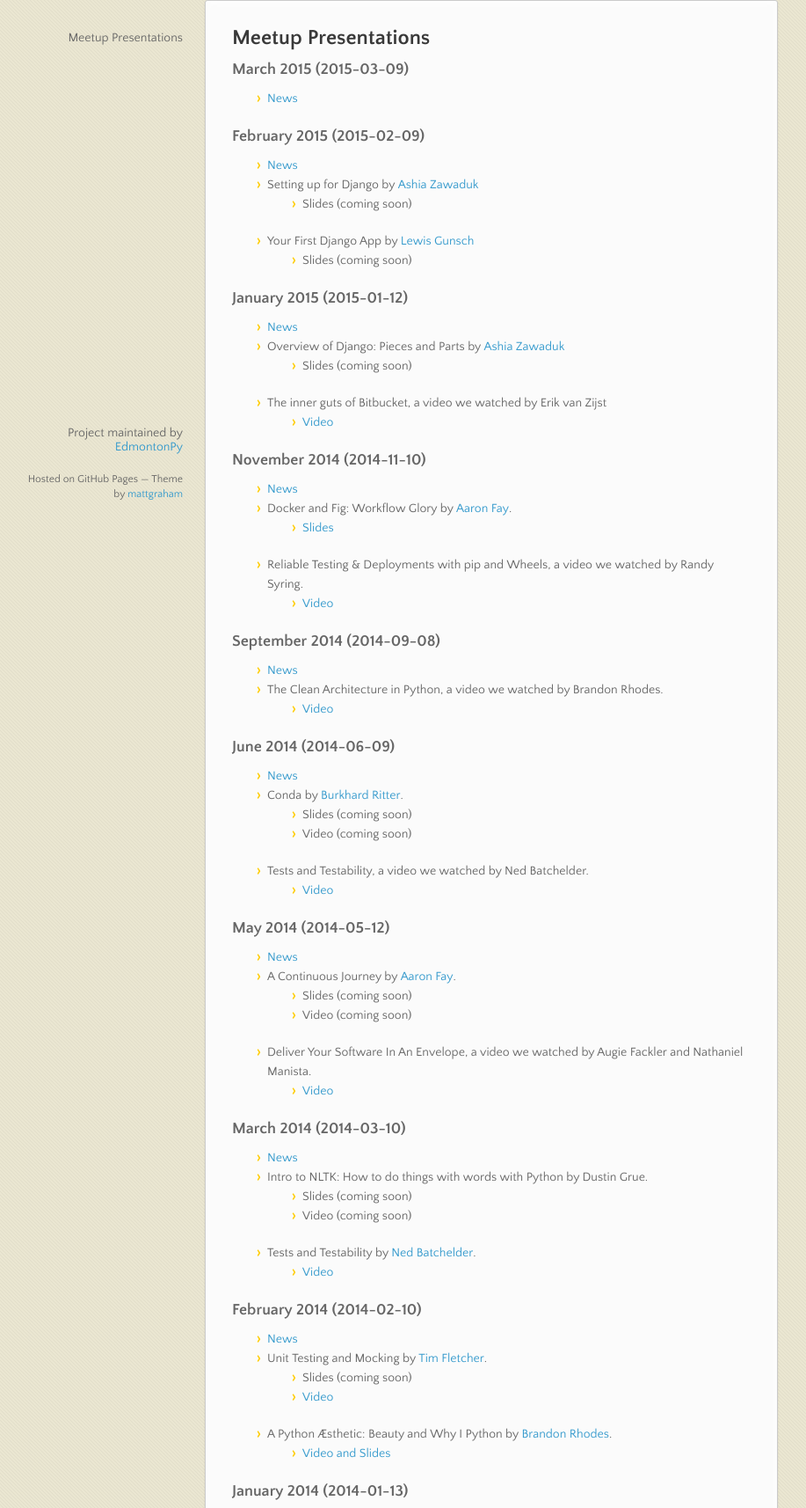
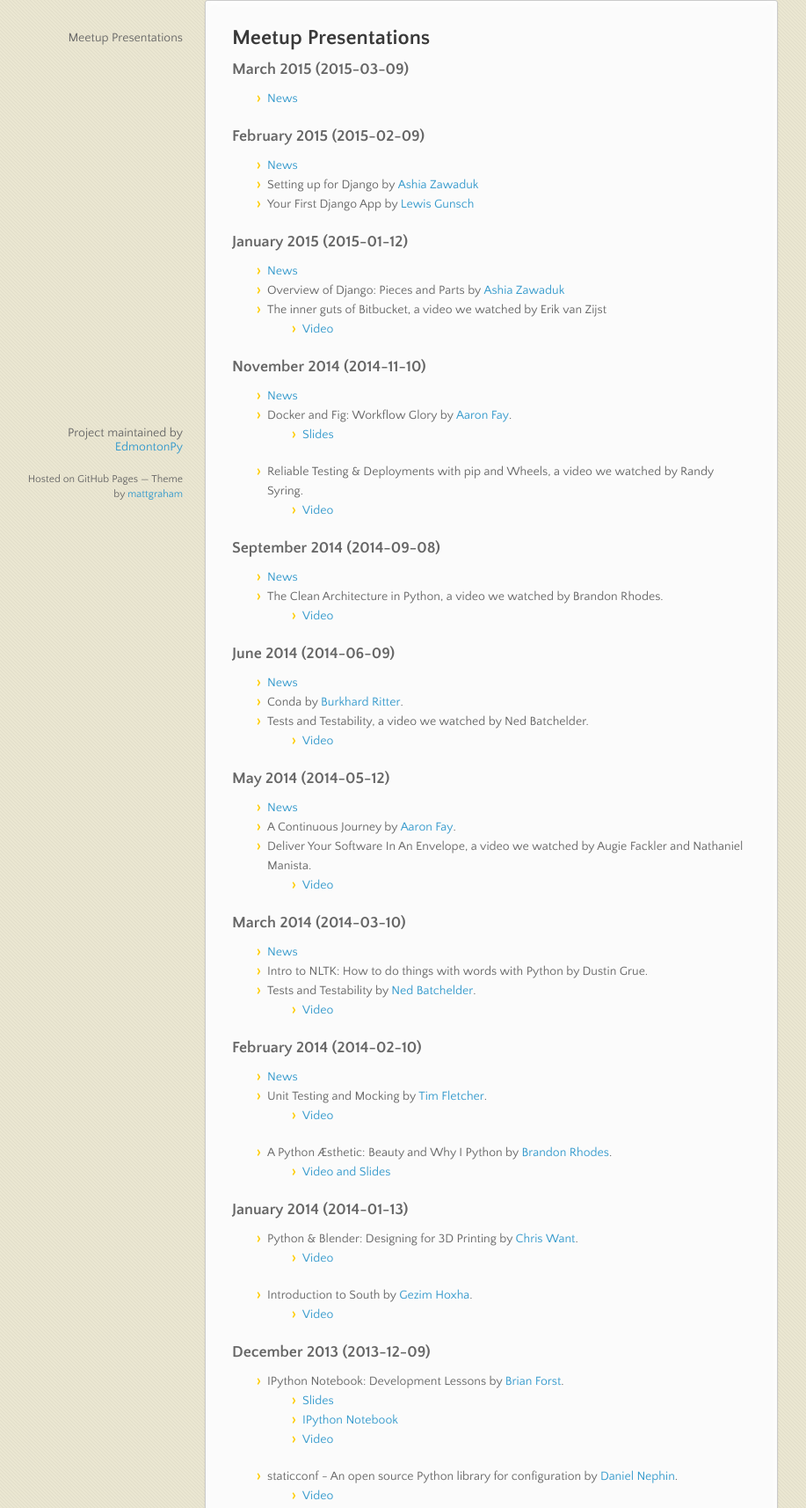
Before and after one commit to MinchinWeb/presentations, a plain HTML site: page index.html in a window 1280 px wide. Shown: the part 190-1904 px from the top of the page at 88% size, without its empty margins (82-999 px from the left). Drawn offline with nearby package versions, Linux system fonts and the light colour scheme.

```diff
--- a/index.html
+++ b/index.html
@@ -55,16 +55,8 @@
 <ul>
 <li><a href="https://github.com/EdmontonPy/presentations/blob/gh-pages/2015-02-09/News.md">News</a></li>
 <li>Setting up for Django by <a href="https://twitter.com/laidibugz" title="Ashia Zawaduk on Twitter">Ashia Zawaduk</a>
-
-<ul>
-<li>Slides (coming soon)</li>
-</ul>
 </li>
 <li>Your First Django App by <a href="https://twitter.com/lgunsch" title="Lewis Gunsch on Twitter">Lewis Gunsch</a>
-
-<ul>
-<li>Slides (coming soon)</li>
-</ul>
 </li>
 </ul>
 
@@ -74,10 +66,6 @@
 <ul>
 <li><a href="https://github.com/EdmontonPy/presentations/blob/gh-pages/2015-01-12/News.md">News</a></li>
 <li>Overview of Django: Pieces and Parts by <a href="https://twitter.com/laidibugz" title="Ashia Zawaduk on Twitter">Ashia Zawaduk</a>
-
-<ul>
-<li>Slides (coming soon)</li>
-</ul>
 </li>
 <li>The inner guts of Bitbucket, a video we watched by Erik van Zijst
 
@@ -124,13 +112,7 @@
 
 <ul>
 <li><a href="https://github.com/EdmontonPy/presentations/blob/gh-pages/2014-06-09/News.md">News</a></li>
-<li>Conda by <a href="http://seite9.de" title="Burkhard Ritter">Burkhard Ritter</a>.
-
-<ul>
-<li>Slides (coming soon)</li>
-<li>Video (coming soon)</li>
-</ul>
-</li>
+<li>Conda by <a href="http://seite9.de" title="Burkhard Ritter">Burkhard Ritter</a>.</li>
 <li>Tests and Testability, a video we watched by Ned Batchelder.
 
 <ul>
@@ -144,13 +126,7 @@
 
 <ul>
 <li><a href="https://github.com/EdmontonPy/presentations/blob/gh-pages/2014-05-12/News.md">News</a></li>
-<li>A Continuous Journey by <a href="http://aaronfay.ca" title="Aaron Fay">Aaron Fay</a>.
-
-<ul>
-<li>Slides (coming soon)</li>
-<li>Video (coming soon)</li>
-</ul>
-</li>
+<li>A Continuous Journey by <a href="http://aaronfay.ca" title="Aaron Fay">Aaron Fay</a>.</li>
 <li>Deliver Your Software In An Envelope, a video we watched by Augie Fackler and Nathaniel Manista.
 
 <ul>
@@ -164,13 +140,7 @@
 
 <ul>
 <li><a href="https://github.com/EdmontonPy/presentations/blob/gh-pages/2014-03-10/News.md">News</a></li>
-<li>Intro to NLTK: How to do things with words with Python by Dustin Grue.
-
-<ul>
-<li>Slides (coming soon)</li>
-<li>Video (coming soon)</li>
-</ul>
-</li>
+<li>Intro to NLTK: How to do things with words with Python by Dustin Grue.</li>
 <li>Tests and Testability by <a href="http://nedbatchelder.com/" title="Ned Batchelder">Ned Batchelder</a>.
 
 <ul>
@@ -187,7 +157,6 @@
 <li>Unit Testing and Mocking by <a href="https://twitter.com/TimFletcher" title="Tim Fletcher on Twitter">Tim Fletcher</a>.
 
 <ul>
-<li>Slides (coming soon)</li>
 <li><a href="https://www.youtube.com/watch?v=IEgEwGKoa64">Video</a></li>
 </ul>
 </li>
@@ -206,14 +175,12 @@
 <li>Python &amp; Blender: Designing for 3D Printing by <a href="http://cwant.ca" title="Chris Want">Chris Want</a>.
 
 <ul>
-<li>Slides (coming soon)</li>
 <li><a href="https://www.youtube.com/watch?v=Fic3mQgZ04Y">Video</a></li>
 </ul>
 </li>
 <li>Introduction to South by <a href="http://hndigest.com" title="Gezim Hoxha">Gezim Hoxha</a>.
 
 <ul>
-<li>Slides (coming soon)</li>
 <li><a href="https://www.youtube.com/watch?v=_lap2Dv_zqk">Video</a></li>
 </ul>
 </li>
@@ -234,7 +201,6 @@
 <li>staticconf - An open source Python library for configuration by <a href="http://danielnephin.net" title="Daniel Nephin">Daniel Nephin</a>.
 
 <ul>
-<li>Slides (coming soon)</li>
 <li><a href="http://www.youtube.com/watch?v=7Q2Q61xwgCk">Video</a></li>
 </ul>
 </li>
@@ -247,7 +213,6 @@
 <li>Technical Debt by <a href="http://aaronfay.ca" title="Aaron Fay">Aaron Fay</a>.
 
 <ul>
-<li>Slides (coming soon)</li>
 <li><a href="http://www.youtube.com/watch?v=GuXRGYs0ScI">Video</a></li>
 </ul>
 </li>
@@ -261,7 +226,6 @@
 <li>Django by <a href="https://twitter.com/TimFletcher" title="Tim Fletcher on Twitter">Tim Fletcher</a>.
 
 <ul>
-<li>Slides (coming soon)</li>
 <li><a href="http://www.youtube.com/watch?v=FNbxAO78Df0">Video</a></li>
 </ul>
 </li>
```
Also changed, not shown: params.json (+1 -1 lines).
